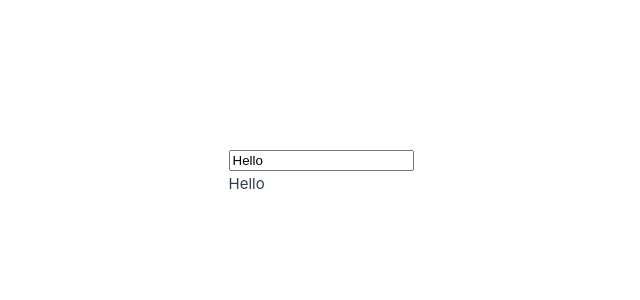
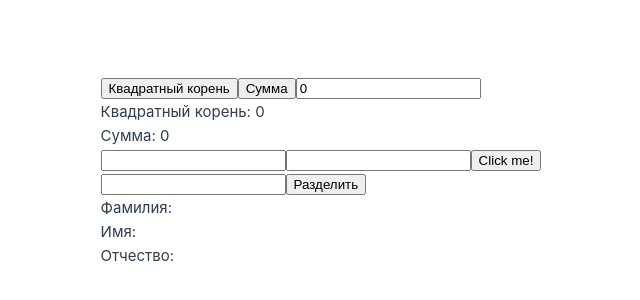
Before and after one commit to WildDeFox/Vue_Practice, a Vue app in the folder 01. Основы/Vue.1.0/: page / in a window 1280 px wide. Shown: the part 228-528 px from the top of the page, without its empty margins (319-959 px from the left). Built offline with nearby package versions, Linux system fonts and the light colour scheme.

Commit message:
Получение данных формы по событию

```diff
--- a/01. Основы/Vue.1.0/src/App.vue
+++ b/01. Основы/Vue.1.0/src/App.vue
@@ -2,17 +2,59 @@
 export default {
   data() {
     return {
-      message: 'Hello'
+      num: 0,
+      res: 0,
+      sum: 0,
+      text1: '',
+      text2: '',
+      fio: '',
+      name: '',
+      surn: '',
+      otx: '',
+      arr: []
+    };
+  },
+  methods: {
+    calc: function () {
+      this.res = Math.sqrt(this.num);
+    },
+    getSum: function () {
+      this.sum += Number(this.num);
+    },
+    clickText: function() {
+      [this.text1, this.text2] = [this.text2, this.text1]
+    },
+    divin: function() {
+      let arr = this.fio.split(' ')
+      this.surn = arr[0];
+      this.name = arr[1];
+      this.otx = arr[2];
     }
-  }
-
+  },
 };
 </script>
 
 <template>
-  <input type="text" v-model="message">
-  <p>{{ message }}</p>
+  <div>
+    <button @click="calc">Квадратный корень</button>
+    <button @click="getSum">Сумма</button>
+    <input type="text" v-model="num" />
+    <p>Квадратный корень: {{ res }}</p>
+    <p>Сумма: {{ sum }}</p>
+  </div>
+
+  <div>
+    <input type="text" v-model="text1" />
+    <input type="text" v-model="text2" />
+    <button @click="clickText">Click me!</button>
+  </div>
+  <div>
+    <input type="text" v-model="fio">
+    <button @click="divin">Разделить</button>
+    <p>Фамилия: {{ surn }}</p>
+    <p>Имя: {{ name }}</p>
+    <p>Отчество: {{ otx }}</p>
+  </div>
 </template>
 
-<style>
-</style>
+<style></style>
```
